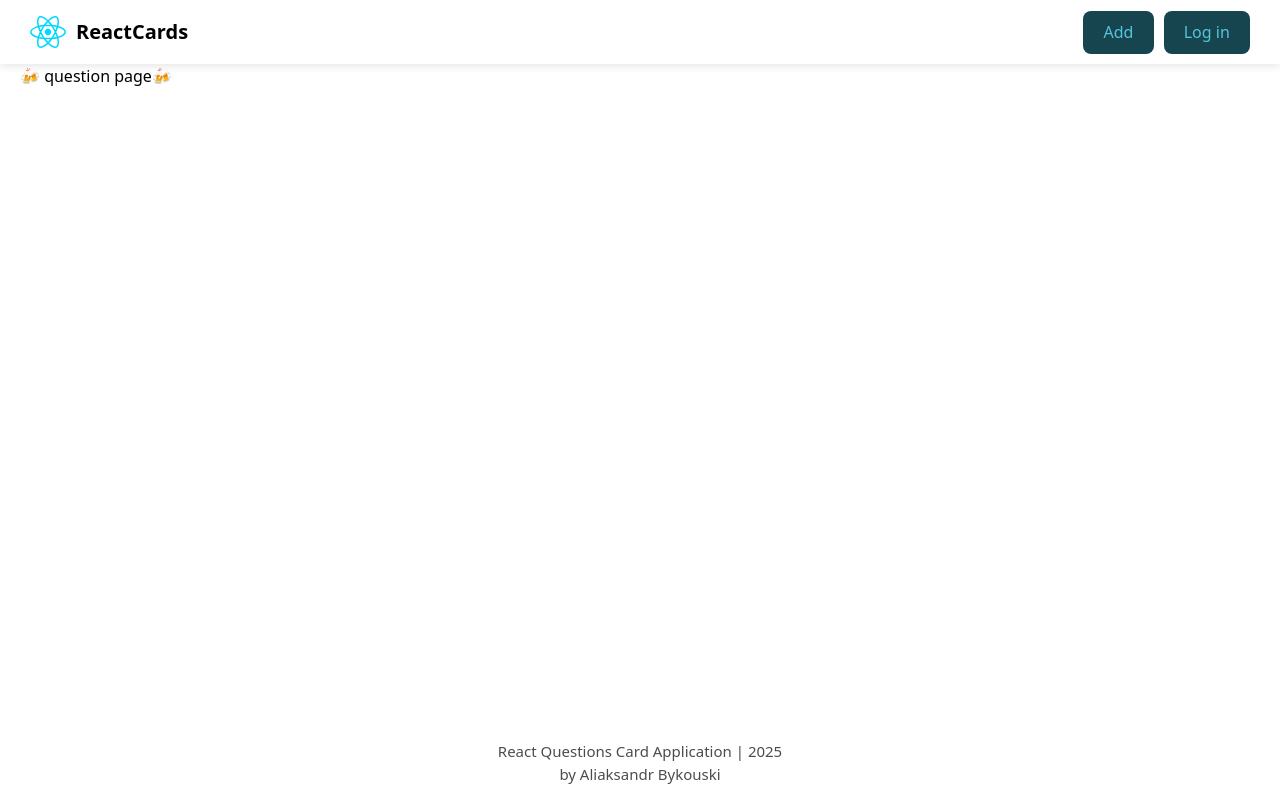
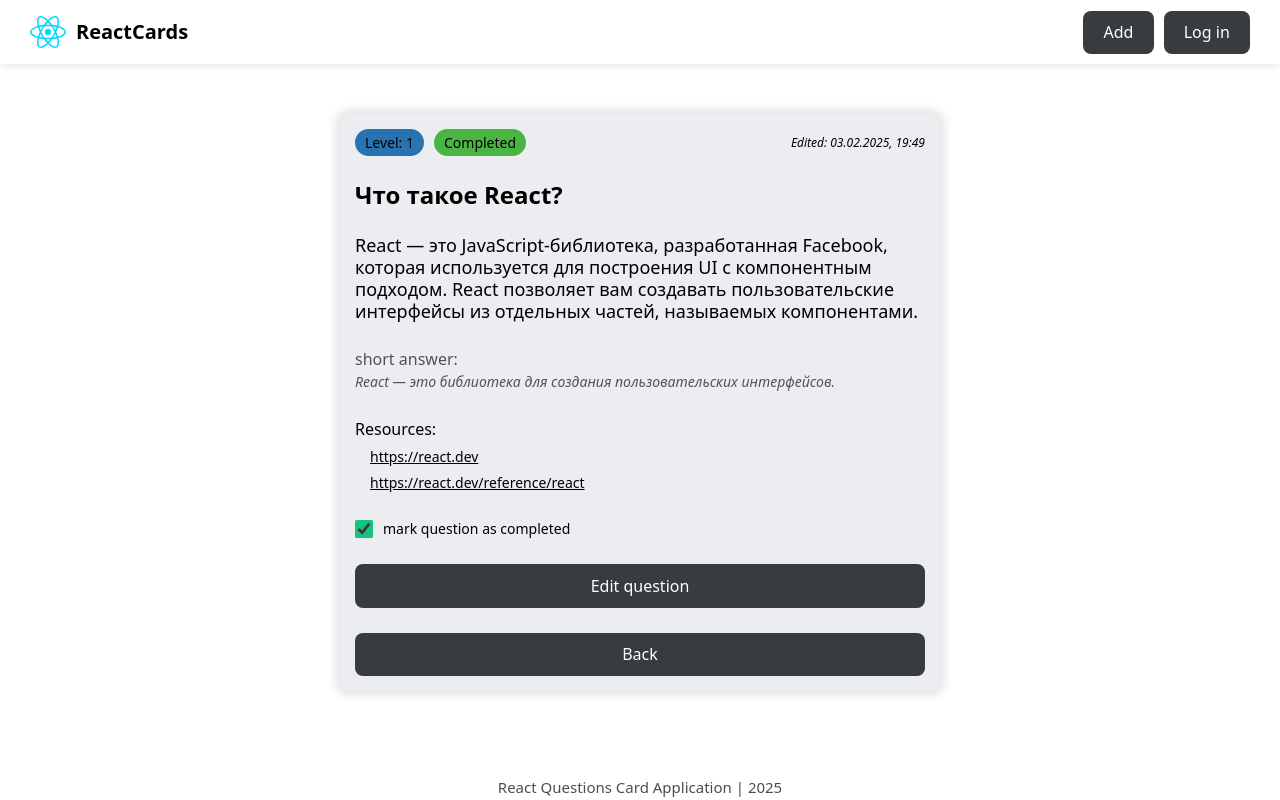
Before and after one commit to AliaksandrBykouski/ReactCards, a React (Vite) app: page /question/1 in a window 1280 px wide. Built offline with nearby package versions, Linux system fonts and the light colour scheme; data requests are answered from the project's data file.

Commit message:
add questionPage, smallLoader

```diff
--- a/db.json
+++ b/db.json
@@ -34,7 +34,7 @@
         "https://react.dev/learn/render-and-commit"
       ],
       "level": 2,
-      "completed": false,
+      "completed": true,
       "editDate": "03.02.2025, 19:01"
     },
     {
@@ -102,7 +102,7 @@
         "https://reactrouter.com/en/main"
       ],
       "level": 2,
-      "completed": false
+      "completed": true
     },
     {
       "id": "10",
--- a/src/App.jsx
+++ b/src/App.jsx
@@ -2,16 +2,17 @@
 import { BrowserRouter, Route, Routes } from "react-router-dom";
 import HomePage from "./pages/HomePage";
 import NotFoundPage from "./pages/NotFoundPage";
+import QuestionPage from "./pages/QuestionPage/index.js";
 
 function App() {
   return (
     <BrowserRouter>
       <Routes>
-        <Route path="/" element={<MainLayout />}>
-          <Route index element={<HomePage />} />
+        <Route element={<MainLayout />}>
+          <Route path="/" element={<HomePage />} />
           <Route path="forbidden" element={<div>🍻I NEED MORE BEER🍻</div>} />
           <Route path="addquestion" element={<div>🍻add question🍻</div>} />
-          <Route path="question/:id" element={<div>🍻 question page🍻</div>} />
+          <Route path="question/:id" element={<QuestionPage />} />
           <Route path="*" element={<NotFoundPage />} />
         </Route>
       </Routes>
--- a/src/components/Loader/Loader.jsx
+++ b/src/components/Loader/Loader.jsx
@@ -8,4 +8,8 @@
   );
 };
 
+export const SmallLoader = () => {
+  return <span className={classes.smallLoader}></span>;
+};
+
 export default Loader;
--- a/src/components/Loader/index.js
+++ b/src/components/Loader/index.js
@@ -1,3 +1,5 @@
-import Loader from './Loader'
+import Loader from "./Loader.jsx";
+import { SmallLoader } from "./Loader.jsx";
 
-export default Loader
+export default Loader;
+export { SmallLoader };
--- a/src/components/QuestionCard/QuestionCard.module.scss
+++ b/src/components/QuestionCard/QuestionCard.module.scss
@@ -9,7 +9,7 @@
   box-shadow: 0 0 8px 5px rgba(0, 0, 0, 0.1);
   display: flex;
   flex-direction: column;
-  jcustify-content: flex-start;
+  justify-content: flex-start;
   align-items: start;
   gap: 15px;
 
@@ -20,7 +20,7 @@
 
   &-title {
     font-size: 24px;
-    lheight: 28px;
+    line-height: 28px;
     font-weight: 600;
   }
 
@@ -31,7 +31,7 @@
   &-answer {
     font-size: 14px;
     filter: blur(4px);
-    fstyle: italic;
+    font-style: italic;
     text-align: justify;
     cursor: pointer;
     transition: filter 0.8s ease-in-out;
--- a/src/hooks/useFetch.js
+++ b/src/hooks/useFetch.js
@@ -21,7 +21,7 @@
     }
   };
 
-  return [fetchFn, error, isLoading];
+  return [fetchFn, isLoading, error];
 };
 
 export default useFetch;
--- a/src/index.css
+++ b/src/index.css
@@ -41,8 +41,8 @@
     --main-bg-color: #fff;
     --text-color: #000;
 
-    --btn-bg-color: #16444f;
-    --btn-text-color: #57c4dc;
+    --btn-bg-color: #383b3f;
+    --btn-text-color: #fff;
 
     --card-bg-color: #ebedf0;
 
@@ -53,8 +53,8 @@
     --main-bg-color: #23272F;
     --text-color: #fff;
 
-    --btn-bg-color: #383b3f;
-    --btn-text-color: #fff;
+    --btn-bg-color: #16444f;
+    --btn-text-color: #57c4dc;
 
     --card-bg-color: #343a46;
 
--- a/src/pages/HomePage/HomePage.jsx
+++ b/src/pages/HomePage/HomePage.jsx
@@ -11,7 +11,7 @@
 const DEFAULT_PER_PAGE = 10;
 const HomePage = () => {
   const [searchParams, setSearchParams] = useState(`?_page=1&_per_page=${DEFAULT_PER_PAGE}`);
-  const [questions, setQuestions, error] = useState({});
+  const [questions, setQuestions] = useState({});
   const [searchValue, setSearchValue] = useState("");
   const [sortSelectValue, setSortSelectValue] = useState("");
   const [countSelectValue, setCountSelectValue] = useState("");
@@ -24,7 +24,7 @@
     return questions.next - 1;
   };
 
-  const [getQuestions, isLoading] = useFetch(async (url) => {
+  const [getQuestions, isLoading, error] = useFetch(async (url) => {
     const response = await fetch(`${API_URL}/${url}`);
     const questions = await response.json();
     setQuestions(questions);
--- /dev/null
+++ b/src/pages/QuestionPage/QuestionPage.jsx
@@ -0,0 +1,126 @@
+import classes from "./QuestionPage.module.scss";
+import { useNavigate, useParams } from "react-router-dom";
+import Badge from "../../components/Badge";
+import Button from "../../components/Button";
+import { useEffect, useId, useState } from "react";
+import useFetch from "../../hooks/useFetch.js";
+import { API_URL } from "../../constants";
+import Loader from "../../components/Loader";
+import { SmallLoader } from "../../components/Loader";
+
+const QuestionPage = () => {
+  const navigate = useNavigate();
+  const checkboxId = useId();
+  const params = useParams();
+
+  const [card, setCard] = useState(null);
+  const [isChecked, setIsChecked] = useState(false);
+
+  const levelVariant = () =>
+    card.level === 1 ? "primary" : card.level === 2 ? "warning" : "alert";
+  const completedVariant = () => (card.completed ? "success" : "primary");
+
+  const [fetchCard, isCardLoading] = useFetch(async () => {
+    const response = await fetch(`${API_URL}/react/${params.id}`);
+    const data = await response.json();
+
+    setCard(data);
+  });
+
+  const [updateCard, isCardUpdating] = useFetch(async (isChecked) => {
+    const response = await fetch(`${API_URL}/react/${card.id}`, {
+      method: "PATCH",
+      body: JSON.stringify({
+        completed: isChecked,
+      }),
+    });
+    const data = await response.json();
+
+    setCard(data);
+  });
+
+  useEffect(() => {
+    fetchCard();
+  }, []);
+
+  useEffect(() => {
+    card !== null && setIsChecked(card.completed);
+  }, [card]);
+
+  const onCheckboxChangeHandler = () => {
+    setIsChecked(!isChecked);
+    updateCard(!isChecked);
+  };
+
+  return (
+    <>
+      {isCardLoading && <Loader />}
+      {card !== null && (
+        <div className={classes["question-page"]}>
+          <div className={classes["question-page-labels"]}>
+            <Badge variant={levelVariant()}>Level: {card.level}</Badge>
+            <Badge variant={completedVariant()}>
+              {" "}
+              {card.completed ? "Completed" : "Not completed"}
+            </Badge>
+            {card.editDate && (
+              <p className={classes["question-page--edit-date"]}> Edited: {card.editDate}</p>
+            )}
+          </div>
+          <h3 className={classes["question-page-title"]}>{card.question}</h3>
+
+          <p className={classes["question-page--description"]}>{card.description}</p>
+
+          <div className={classes["question-page-answers"]}>
+            <span>short answer: </span>
+            <p className={classes["question-page-answer"]}>{card.answer}</p>
+          </div>
+
+          <ul className={classes["question-page--links"]}>
+            Resources:
+            {card.resources.map((link, index) => {
+              return (
+                <li key={index}>
+                  <a href={link.trim()} target="_blank" rel="noreferrer">
+                    {link.trim()}
+                  </a>
+                </li>
+              );
+            })}
+          </ul>
+
+          <label htmlFor={checkboxId} className={classes["question-page--checkbox-label"]}>
+            <input
+              type="checkbox"
+              className={classes["question-page--checkbox"]}
+              id={checkboxId}
+              checked={isChecked}
+              onChange={onCheckboxChangeHandler}
+              disabled={isCardUpdating}
+            />
+            <span>mark question as completed</span>
+
+            {isCardUpdating && <SmallLoader />}
+          </label>
+
+          <Button
+            className={classes["question-page-btn"]}
+            onClick={() => navigate(`/editquestion/${card.id}`)}
+            isDisabled={isCardUpdating}
+          >
+            Edit question
+          </Button>
+          <Button
+            className={classes["question-page-btn"]}
+            onClick={() => navigate("/")}
+            isDisabled={isCardUpdating}
+          >
+            Back
+          </Button>
+        </div>
+      )}
+    </>
+  );
+};
+
+export default QuestionPage;
--- /dev/null
+++ b/src/pages/QuestionPage/QuestionPage.module.scss
@@ -0,0 +1,87 @@
+.question-page {
+  width: 100%;
+  max-width: 600px;
+  height: max-content;
+  margin: 50px auto;
+  border-radius: 10px;
+  padding: 15px;
+  background-color: var(--card-bg-color);
+  color: var(--text-color);
+  box-shadow: 0 0 8px 5px rgba(0, 0, 0, 0.1);
+  display: flex;
+  flex-direction: column;
+  justify-content: flex-start;
+  align-items: start;
+  gap: 25px;
+
+  &-labels {
+    width: 100%;
+    display: flex;
+    flex-wrap: wrap-reverse;
+    justify-content: start;
+    align-items: center;
+    gap: 10px;
+  }
+  &--edit-date {
+    margin-left: auto;
+    font-size: 12px;
+    font-style: italic;
+  }
+
+  &-title {
+    font-size: 24px;
+    line-height: 28px;
+    font-weight: 600;
+  }
+
+  &--description {
+    font-size: 18px;
+    line-height: 22px;
+  }
+
+  &-answers {
+    margin-top: auto;
+    opacity: 0.65;
+  }
+
+  &-answer {
+    font-size: 14px;
+    font-style: italic;
+    text-align: justify;
+  }
+
+  &--links {
+    display: flex;
+    flex-direction: column;
+    justify-content: flex-start;
+    align-items: flex-start;
+    gap: 5px;
+
+    li {
+      margin-left: 15px;
+      font-size: 14px;
+      text-align: justify;
+      list-style-type: none;
+    }
+  }
+
+  &--checkbox-label {
+    display: flex;
+    justify-content: center;
+    align-items: center;
+    gap: 10px;
+    span {
+      font-size: 14px;
+    }
+  }
+
+  &--checkbox {
+    width: 18px;
+    height: 18px;
+    accent-color: #16c47f;
+  }
+  &-btn {
+    width: 100%;
+    align-self: flex-end;
+  }
+}
--- /dev/null
+++ b/src/pages/QuestionPage/index.js
@@ -0,0 +1,3 @@
+import QuestionPage from "./QuestionPage";
+
+export default QuestionPage;
```
Also changed, not shown: src/components/Loader/Loader.module.scss (+36 -0 lines).
